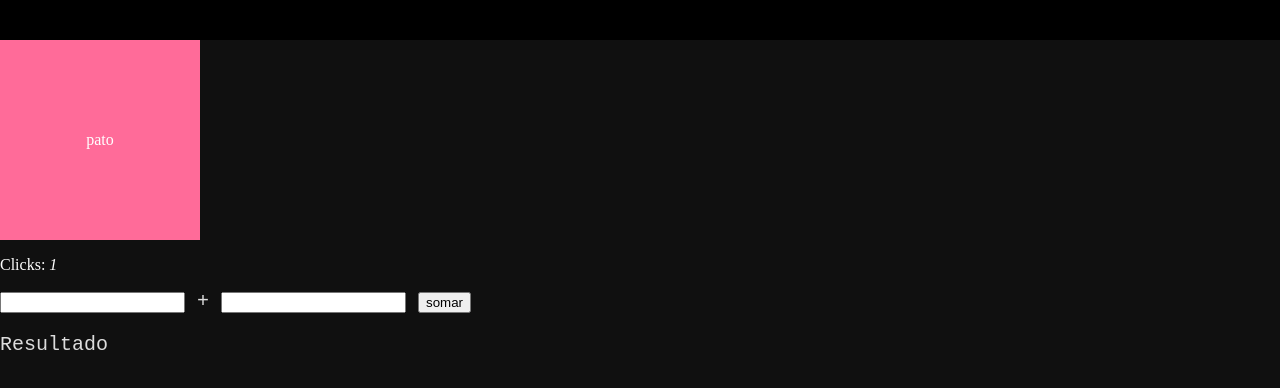
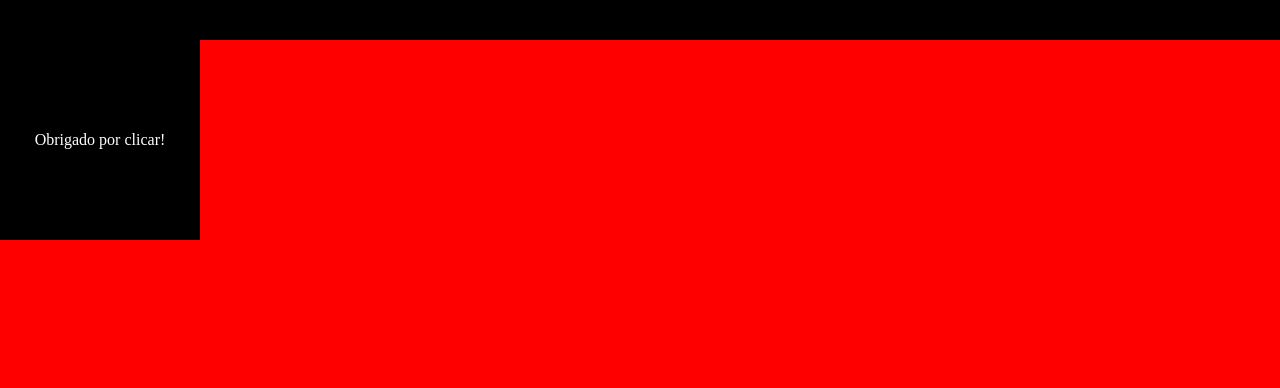
Before and after one commit to SoaresVictor-vso/RatioAuream, a plain HTML site: page index.html in a window 1280 px wide. Both pictures are taken after a click on the element "pato". Shown: the part 70-458 px from the top of the page. Drawn offline with Linux system fonts and the light colour scheme.

Commit message:
Revert "Soma"
This reverts commit 59b9527812d7adf5d9e61e90642f43587bdf3eec.

```diff
--- a/CSS/main.css
+++ b/CSS/main.css
@@ -1,6 +1,6 @@
 body{
     margin: 0;
-    background-color: #101010;
+    background-color: #ff0000;
     width: 100%;
     height: 100%;
 }
@@ -22,9 +22,3 @@ div#div2{
     line-height: 200px;
     text-align:center;
 }
-
-#soma{
-    color: #DDDDDD;
-    font-family: 'Courier New', Courier, monospace;
-    font-size: 20px;
-}
--- a/JS/main.js
+++ b/JS/main.js
@@ -1,26 +1,9 @@
-var val = 0;
 var a = window.document.getElementById('div2')
 a.addEventListener('click', clicar)
-var b = window.document.getElementById('num')
-b.innerText = val
-
-
-var p1, p2, r;
-
 
 
 function clicar()
 {
-    /*a.innerText = "Obrigado por clicar!"
-    a.style.backgroundColor = '#000000';*/
-    val ++
-    b.innerText = val
+    a.innerText = "Obrigado por clicar!"
+    a.style.backgroundColor = '#000000';
 }
-
-function somar()
-{
-    p1 = Number(window.document.getElementById('ent1').value)
-    p2 = Number(window.document.getElementById('ent2').value)
-    r = p1+p2
-    window.document.getElementById('result').innerHTML= `O resultado de ${p1} + ${p2} = <b>${r}</b>.`
-}
--- a/index.html
+++ b/index.html
@@ -18,18 +18,6 @@
     <div id=div2>
         pato
     </div>
-    <div style="color: #ffffff;">
-        <p>Clicks: <em id=num>0</em></p>
-    </div>
-
-    <div id="soma">
-        <input type="number" id="ent1"> + <input type="number" id="ent2"> <input type="button" value="somar" onclick="somar()">
-        <p id=result>
-            Resultado
-        </p>
-    </div>
-
-
     <script type="text/javascript" src="../RatioAuream/JS/main.js"></script>
 </body>
 </html>
```
